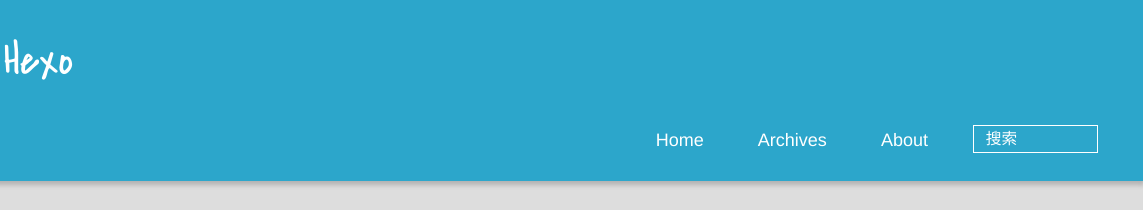
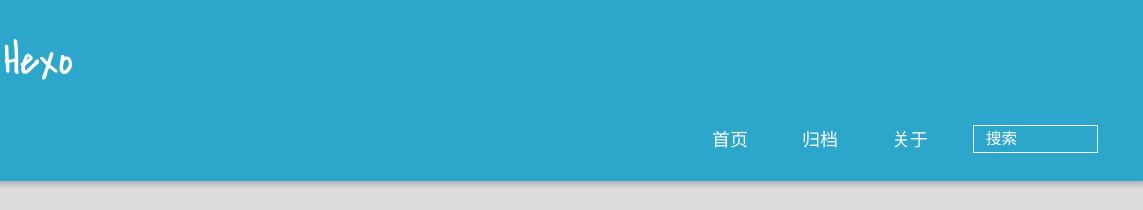
Before and after one commit to niniba/niniba.github.io, a plain HTML site: page 2016/03/19/hello-world/index.html in a window 1280 px wide. Shown: the top 210 px of the page, 137-1280 px from the left. Drawn offline with Linux system fonts and the light colour scheme; a script that the page names is missing.

Commit message:
Home Ablout 改成中文

```diff
--- a/2016/03/19/hello-world/index.html
+++ b/2016/03/19/hello-world/index.html
@@ -57,11 +57,11 @@ Quick">
 				<ul>
 					<ul>
 
-						<li><a href="/">Home</a></li>
+						<li><a href="/">首页</a></li>
 
-						<li><a href="/archives">Archives</a></li>
+						<li><a href="/archives">归档</a></li>
 
-						<li><a href="/about">About</a></li>
+						<li><a href="/about">关于</a></li>
 
 					<li>
 
--- a/index.html
+++ b/index.html
@@ -53,11 +53,11 @@
 				<ul>
 					<ul>
 
-						<li><a href="/">Home</a></li>
+						<li><a href="/">首页</a></li>
 
-						<li><a href="/archives">Archives</a></li>
+						<li><a href="/archives">归档</a></li>
 
-						<li><a href="/about">About</a></li>
+						<li><a href="/about">关于</a></li>
 
 					<li>
 
```
Also changed, not shown: archives/2016/03/index.html (+3 -3 lines), archives/2016/index.html (+3 -3 lines), archives/index.html (+3 -3 lines).
